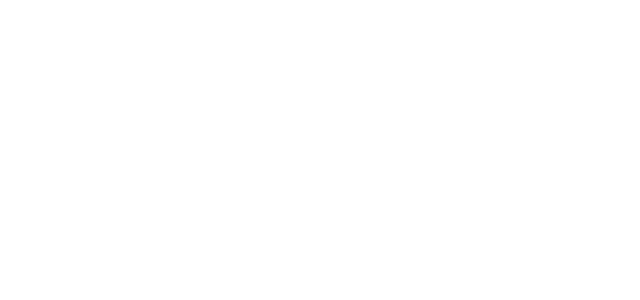
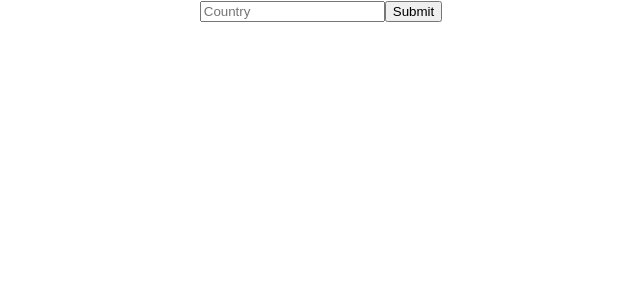
Before and after one commit to DamianWasilewski/PollutedCities, a React (Create React App) app: page / in a window 1280 px wide. Shown: the top 300 px of the page, without its empty margins (319-959 px from the left). Built offline with nearby package versions, Linux system fonts and the light colour scheme.

Commit message:
Fetching 10 most polluted cities from certain country results in correct response

```diff
--- a/src/components/App/App.js
+++ b/src/components/App/App.js
@@ -7,14 +7,29 @@
 
 class App extends Component {
   state = {
-    cityName: '',
+    country: '',
     error: false
+  }
+
+  getCities = (e) => {
+    e.preventDefault();
+
+    const countryName = e.target.elements.country.value;
+    const url = `https://api.openaq.org/v1/cities?country=${countryName}&order_by=count&sort=desc&limit=10`
+
+    axios.get(url)
+    .then( response => {
+      console.log(response.data.results)
+    })
+    .catch(error => {
+      console.log(error)
+    })
   }
 
   render () {
     return (
       <div className="App">
-        <CitySearchForm />
+        <CitySearchForm getCities = {this.getCities}/>
       </div>
     );
   }
--- a/src/components/App/CitySearchForm/CitySearchForm.js
+++ b/src/components/App/CitySearchForm/CitySearchForm.js
@@ -7,7 +7,12 @@
 
   render () {
     return (
-      <div></div>
+      <div>
+        <form onSubmit={this.props.getCities}>
+          <input type="text" name="country" placeholder="Country"/>
+          <input type="submit" value="Submit"/>
+        </form>
+      </div>
     )
   }
 }
```
